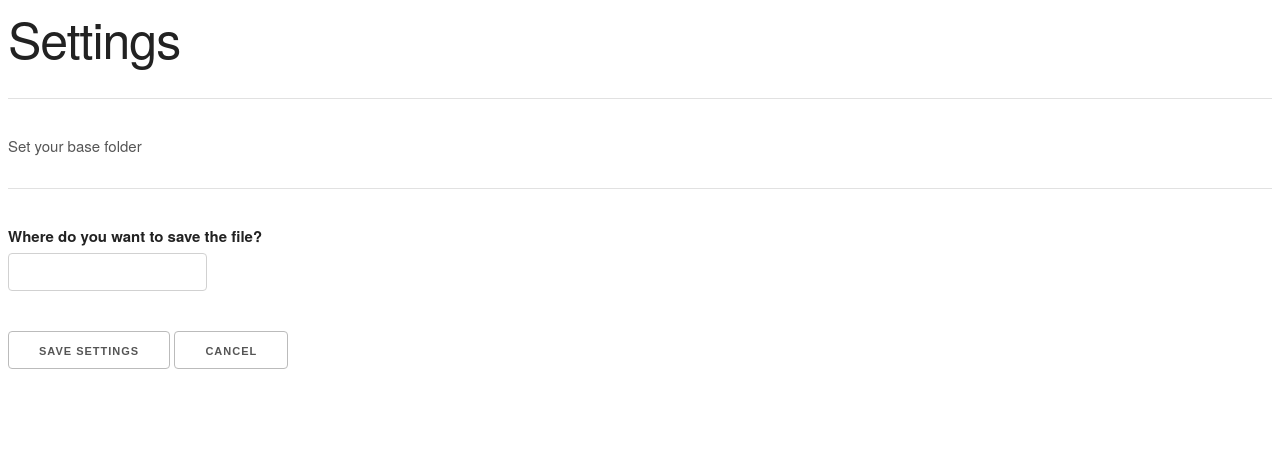
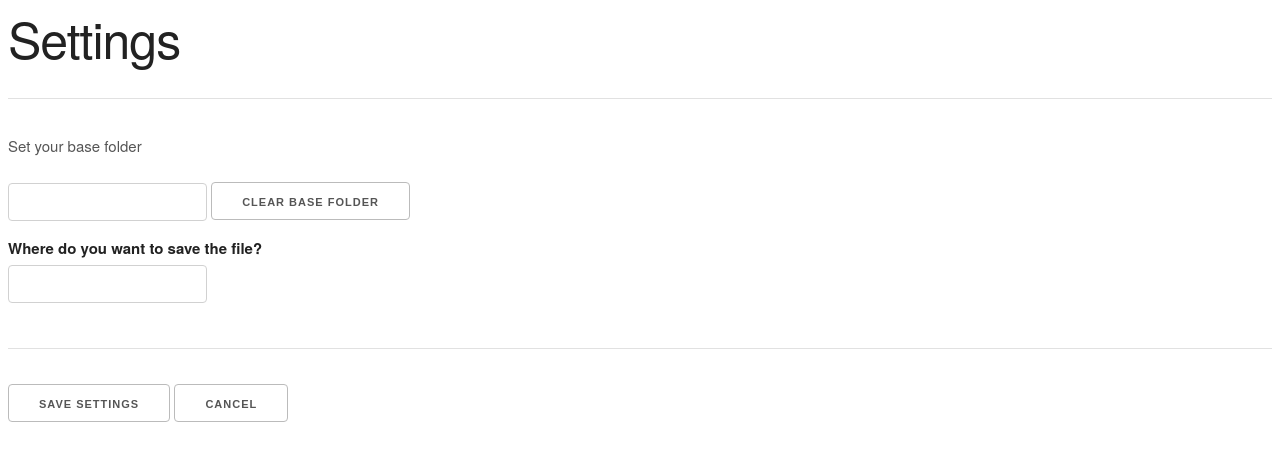
Before and after one commit to nonnimartin/absFileNav, a Django app: template absFileNav/upload/templates/user_settings/index.html in a window 1280 px wide. Shown: the top 461 px of the page. Run offline with Django 3.2, Linux system fonts and the light colour scheme; the template is opened without the code that fills it: values that come from a table or form of the project are taken from there, most other values are stand-ins (such as "Sample title", 1, 10 or a date in 2020); parts of the project's set-up code (start-up, migrations or seed data) failed here and were passed over; some libraries are stand-ins or nearby versions.

Commit message:
Added clear default/base directory button to settings page

```diff
--- a/absFileNav/upload/models.py
+++ b/absFileNav/upload/models.py
@@ -1,6 +1,5 @@
 from django.db import models
 from chunked_upload.models import ChunkedUpload
-
 
 class uploadFile(models.Model):
     path     = models.CharField(max_length=4096)
--- a/absFileNav/upload/templates/upload/index.html
+++ b/absFileNav/upload/templates/upload/index.html
@@ -73,7 +73,6 @@
         if (data_obj[i] != undefined){
           if (data_obj[i].fullPath == baseFolder){
              var default_id = data_obj[i].id;
-             console.log('default id = ' + default_id);
              $('#jstree').jstree('select_node', default_id);
           }
         }
@@ -123,16 +122,13 @@
     $('#jstree').on("changed.jstree", function (e, data) {
        //set selected path
        if (data.node != undefined){
-           console.log('data = ' + data.node);
            selected = data.node.original.fullPath;
-           console.log('initial selected = ' + selected);
            //show add button when folder is chosen
            addButton.show();
        }
    });
 
    $('#jstree').on('loaded.jstree', function() {
-       console.log('default id = ' + default_id);
        $('#jstree').jstree('select_node', default_id);
    });
 
--- a/absFileNav/upload/templates/user_settings/index.html
+++ b/absFileNav/upload/templates/user_settings/index.html
@@ -11,9 +11,14 @@
     {% csrf_token %}
     <div class="file-upload" style="">Set your base folder</div>
         {{ form.path.as_hidden}}
-    <div class="file-upload" id="jstree_demo_div"></div>
+    <div class="file-upload" id="jstree"></div>
+    <br>
+    {{ form.path }}
+    {% if base_folder|length > 0 %}
+    <input id="clear_button" type="button" value="Clear Base Folder">
+    {% endif %}
+    {{form.as_p}}
     <hr>
-    {{form.as_p}}
     <input type="submit" value="Save Settings">
     <input type="button" value="Cancel" onclick="window.location.href='/upload/'">
 </form>
@@ -33,20 +38,30 @@
     var rawdata = "{{ json_file_tree|escapejs }}"
     var data    = rawdata.replace(/'/g, '"');
 
-    //mark checkbox
-    if ("{{show_files}}" == 'True'){
-      $("#id_show_files").prop( "checked", true );
-    }
+    $( "#clear_button" ).click(function() {
+        var xhr = new XMLHttpRequest();
+        xhr.open("DELETE", "{% url 'clear_base_folder' %}", true);
+        //Set headers
+        xhr.setRequestHeader("Content-Type", "application/x-www-form-urlencoded");
+        xhr.setRequestHeader("X-CSRFToken", "{{csrf_token}}");
 
+        xhr.onreadystatechange = function() { // Call a function when the state changes.
+
+        if (this.readyState === XMLHttpRequest.DONE && this.status === 200) {
+                // Request finished. Do processing here.
+            }
+        }
+        xhr.send();
+        window.location.reload();
+    });
 
     //build tree based on structure from createtree
-    $('#jstree_demo_div').jstree({ 'core' : {
+    $('#jstree').jstree({ 'core' : {
     'data' : JSON.parse(data)
     } });
 
-
     //select folder from file tree
-    $('#jstree_demo_div').on("changed.jstree", function (e, data) {
+    $('#jstree').on("changed.jstree", function (e, data) {
        //set selected path
        selected = data.node.original.fullPath;
        console.log('selected = ' + selected);
--- a/absFileNav/upload/upload_forms.py
+++ b/absFileNav/upload/upload_forms.py
@@ -2,4 +2,4 @@
 
 class SettingsForm(forms.Form):
     base_folder = forms.CharField(label='Base Folder ', max_length=4096)
-    show_files  = forms.BooleanField(label='Show Files', required=False)
+    # show_files  = forms.BooleanField(label='Show Files', required=False)
--- a/absFileNav/upload/urls.py
+++ b/absFileNav/upload/urls.py
@@ -11,4 +11,5 @@
     path('chunked_view', MyChunkedUploadView.as_view(), name='chunked_view'),
     path('chunked_complete', MyChunkedUploadCompleteView.as_view(), name='chunked_complete'),
     path('user_settings', views.user_settings, name='user_settings'),
+    path('clear_base_folder', views.clear_base_folder, name='clear_base_folder'),
 ]
```
Also changed, not shown: absFileNav/upload/views.py (+11 -2 lines), absFileNav/db.sqlite3.
